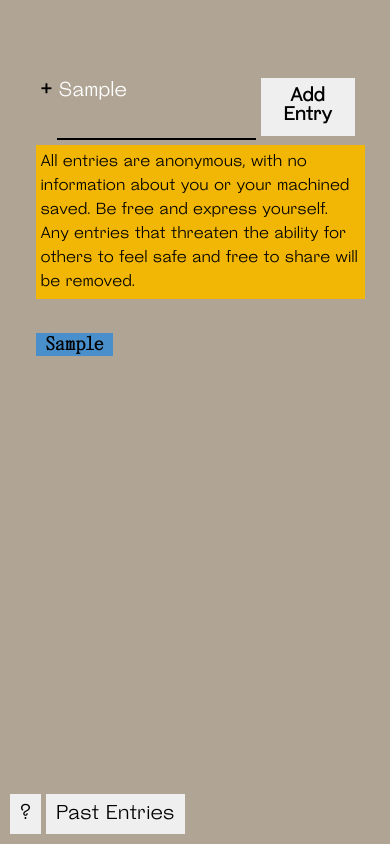
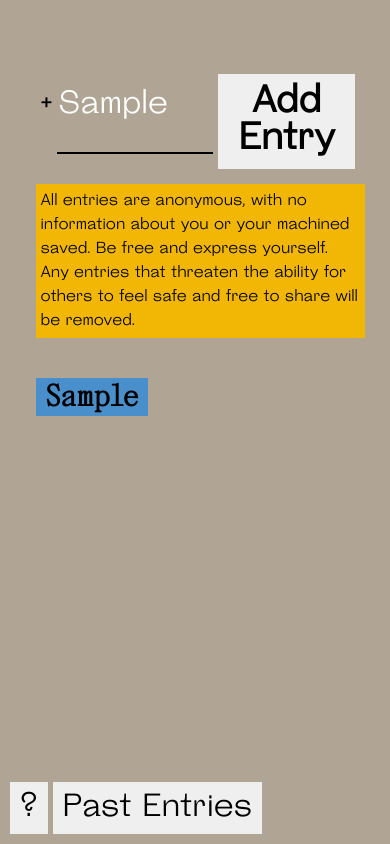
Before and after one commit to beckygreubel/youcollectively.us, a plain HTML site: page index.html in a window 390 px wide. Both pictures are taken after typing "Sample" into the empty fields and a click on the button "Add Entry". Drawn offline with Linux system fonts and the light colour scheme; no server answers.

Commit message:
Cleaning up sizing on mobile

```diff
--- a/styles.css
+++ b/styles.css
@@ -64,10 +64,12 @@ h3{
 }
 
 .reflection{
+    font-size: 25px;
     padding-left: 10px;
     padding-top: 0px;
     padding-right: 10px;
     margin-right: 10px;
+    line-height: 175%;
     font-family: 'Panama', serif;
 }
 
@@ -212,4 +214,26 @@ a:hover{
         margin-top: 2rem;
     }
 
+    #disclaimer{
+        margin-top: 15px;
+    }
+
+    textArea, #submitReflection, button{
+        font-size: 2rem;
+    }
+
+    ::placeholder{
+        font-size: 2rem;
+    }
+
+    #aboutPopUp{
+        width: calc(90vw - 10px - 50px - 10px);
+        font-size: 2rem;
+    }
+
+  .reflection{
+        font-size: 30px;
+        line-height: 180%;
+    }
+
 }
```
